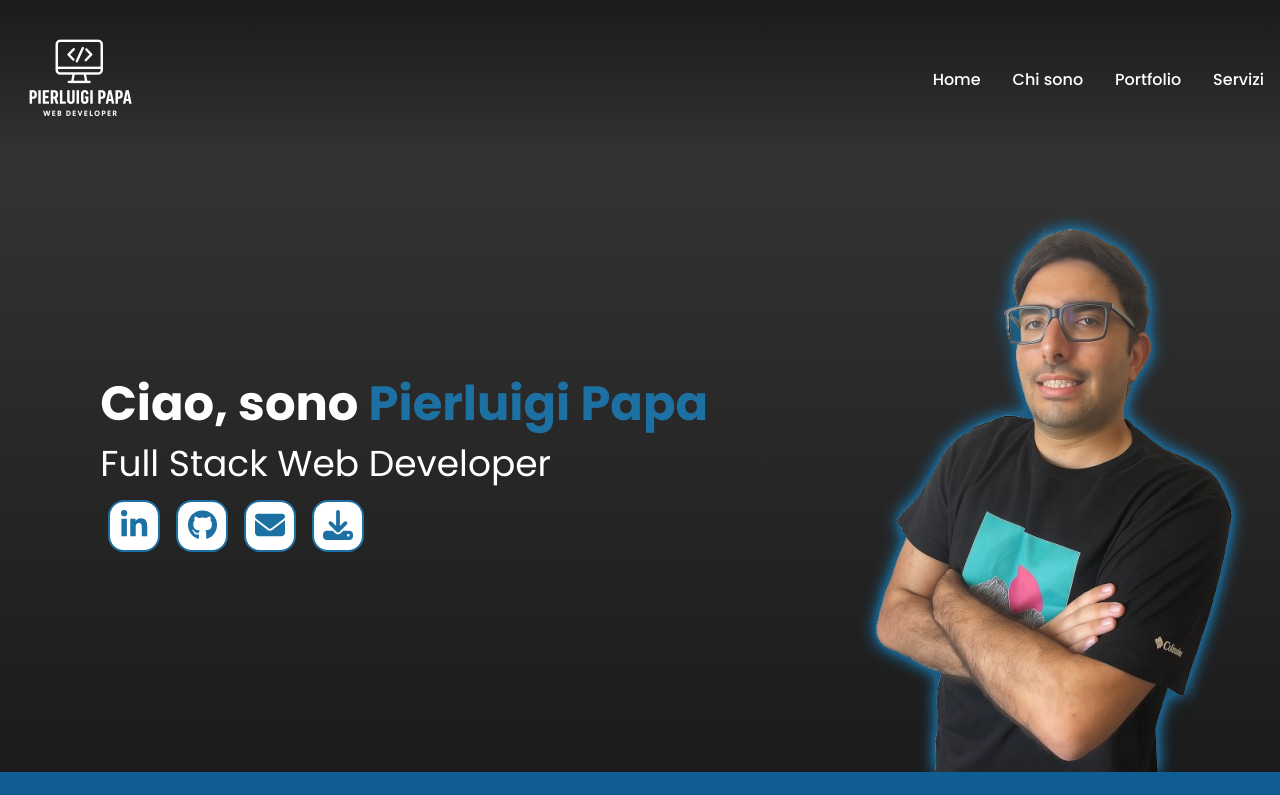
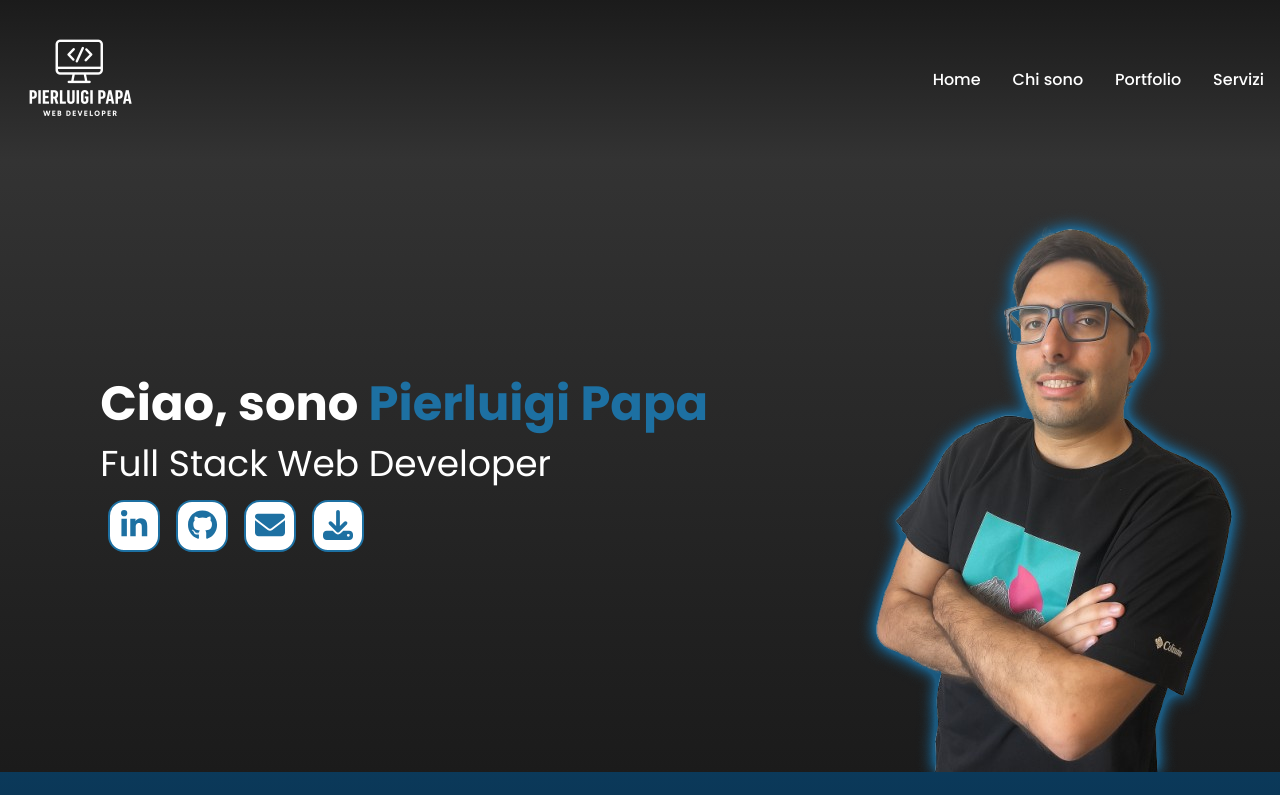
Before and after one commit to PierluigiPapa/proj-pier-portfolio, a React (Vite) app: page / in a window 1280 px wide. Shown: the top 795 px of the page. Built offline with nearby package versions, Linux system fonts and the light colour scheme.

Commit message:
style: background color

```diff
--- a/src/index.css
+++ b/src/index.css
@@ -4,13 +4,12 @@
 
 body {
   font-family: "Poppins", sans-serif;
-  background: rgb(29,112,162);
-  background: linear-gradient(#009dff, #173753);
+  background: linear-gradient(#1D70A2, #00182e);
 }
 
 @theme {
   --color-gray-1: #1b1b1b;
   --color-gray-2: #333333;
   --color-celeste: #1D70A2;
-  --color-celeste-scuro: #173753;
+  --color-celeste-scuro: #00182e;
 }
```
